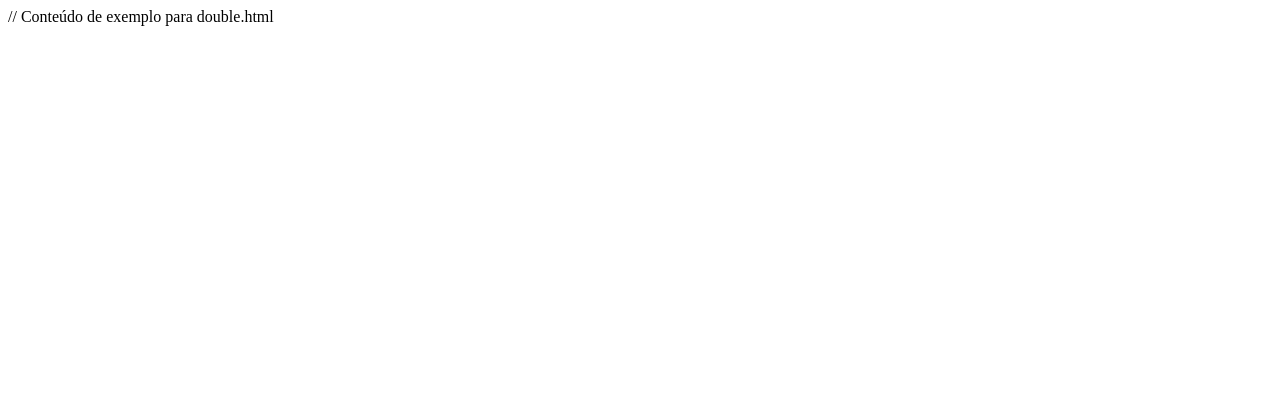
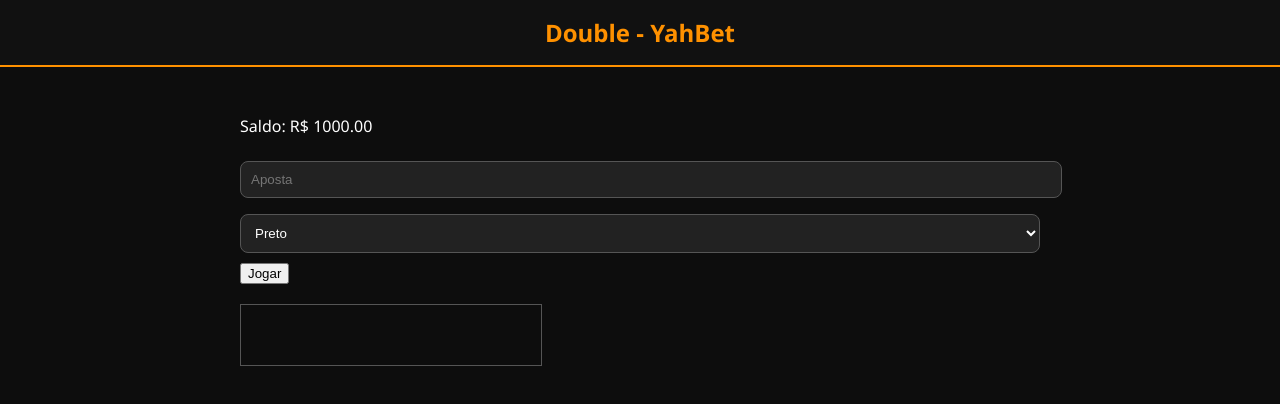
Before and after one commit to Yahikzz/yahbet, a website: page double.html in a window 1280 px wide. Drawn offline with Linux system fonts and the light colour scheme.

Commit message:
Update double.html

```diff
--- a/double.html
+++ b/double.html
@@ -1 +1,24 @@
-// Conteúdo de exemplo para double.html
+<!DOCTYPE html>
+<html lang="pt-BR">
+<head>
+  <meta charset="UTF-8">
+  <title>Double - YahBet</title>
+  <link rel="stylesheet" href="css/style.css">
+</head>
+<body>
+  <header>Double - YahBet</header>
+  <div class="container">
+    <p>Saldo: R$ <span id="saldoDouble">0.00</span></p>
+    <input id="valorDouble" placeholder="Aposta" type="number" step="0.01" min="0.5">
+    <select id="corSel">
+      <option value="preto">Preto</option>
+      <option value="vermelho">Vermelho</option>
+      <option value="branco">Branco</option>
+    </select>
+    <button id="btnDouble">Jogar</button>
+    <p id="resultadoDouble"></p>
+    <div id="faixa" style="display:flex;overflow:hidden;width:300px;height:60px;border:1px solid #555;margin-top:20px;"></div>
+  </div>
+  <script src="js/double.js"></script>
+</body>
+</html>
```
